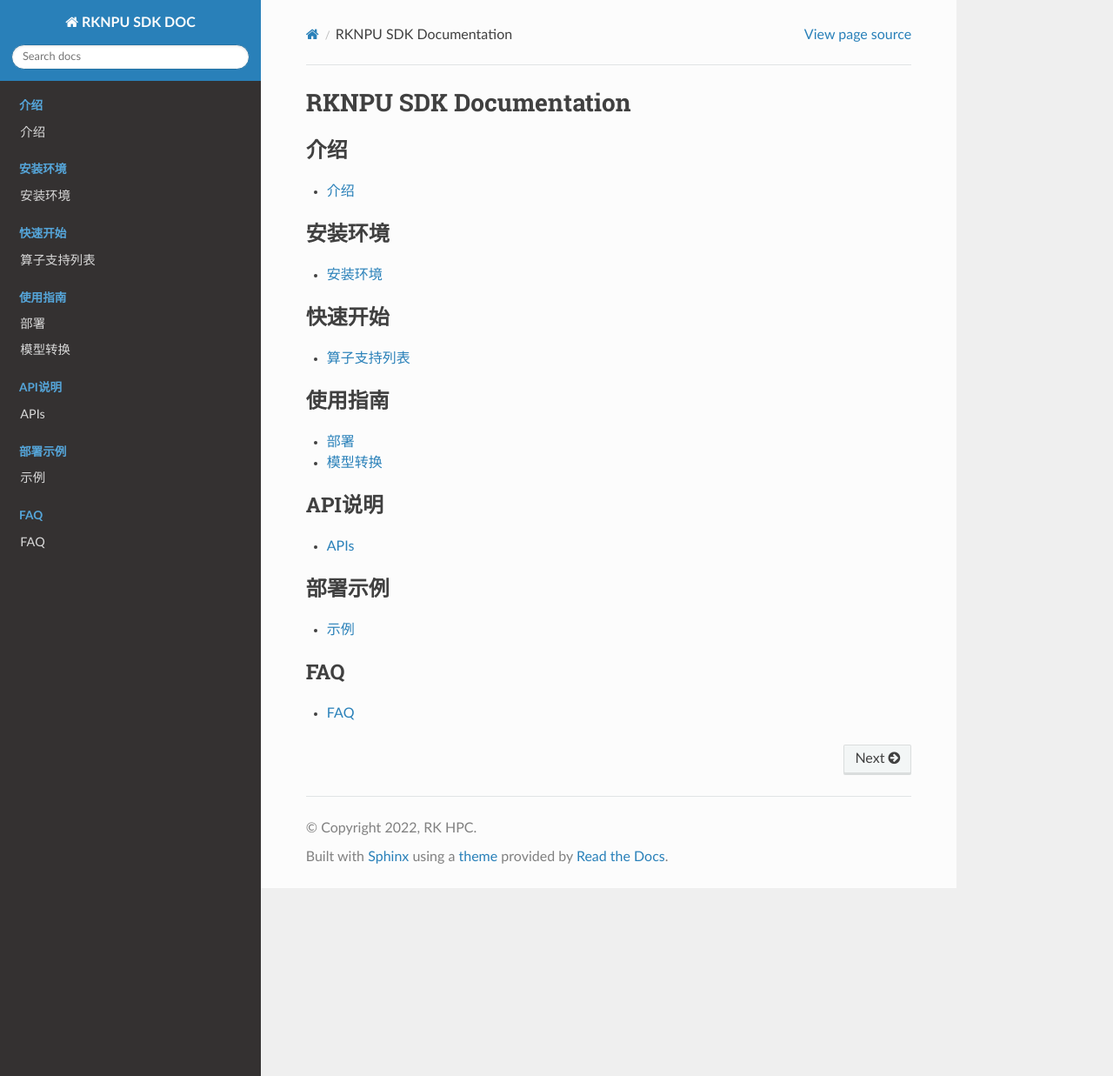
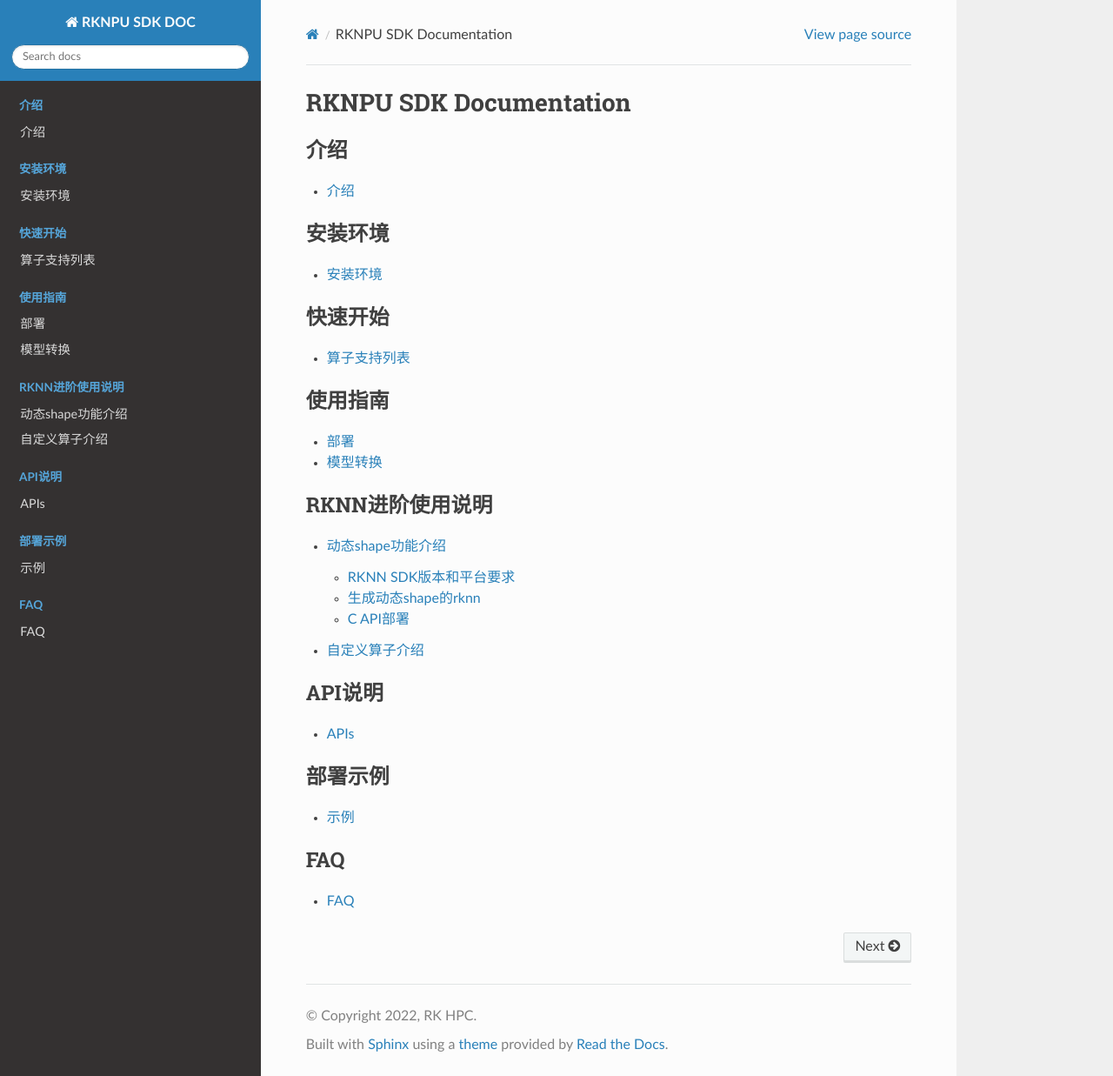
Before and after one commit to chifredhong/rknn_sdk_docs, a Sphinx documentation site: the page built from docs/index.rst, in a window 1280 px wide and 1237 px high. Shown: the whole window at 87% size. Built offline with Sphinx 7.4.7 and the Read the Docs theme 2.0.0, drawn with Linux system fonts in a browser that asks for light colours; some of the changed lines change nothing that is shown.

Commit message:
docs: [dynamic_shape] add feature doc

````diff
--- /dev/null
+++ b/docs/RKNN_Advanced_Features/custom_op/custom_op.md
@@ -0,0 +1 @@
+# 自定义算子介绍
--- /dev/null
+++ b/docs/RKNN_Advanced_Features/dynamic_shape/dynamic_shape.md
@@ -0,0 +1,236 @@
+# 动态shape功能介绍
+动态shape是指模型输入数据的形状在运行时可以改变。它可以帮助处理输入数据大小不固定的情况，增加模型的灵活性。在之前仅支持静态shape的rknn模型情况下，如果用户需要使用多个输入shape，传统的做法是生成多个rknn模型，在模型部署时初始化多个上下文分别执行推理，而在引入动态shape后，用户可以只保留一份与静态shape rknn模型大小接近的动态shape rknn模型，并使用一个上下文进行推理，从而节省Flash占用和DDR占用，动态shape在图像处理和序列模型推理中具有重要的作用，它的典型应用场景包括：
+
+- 序列长度改变的模型，常见于NLP模型，例如BERT, GPT
+- 空间维度变化的模型，例如分割和风格迁移
+- 带Batch模型，Batch维度上变化
+- 可变输出数量的目标检测模型
+
+
+##  RKNN SDK版本和平台要求
+* RKNN-Toolkit2版本>=1.5.0
+* RKNPU Runtime库(librknnrt.so)版本>=1.5.0
+* RK3566/RK3568/RK3588/RK3588S/RK3562平台的NPU支持该功能
+
+
+## 生成动态shape的rknn
+下面介绍使用RKNN-Toolkit2的python接口生成动态shape的rknn模型的步骤：
+
+### 1. 确认模型支持动态shape
+如果模型文件本身不是动态shape, RKNN-Toolkit2支持扩展成动态shape的rknn模型。首先，用户要确认模型本身不存在限制动态shape的算子或子图结构，例如，常量的形状无法改变，RKNN-Toolkit2工具在转换过程会报错，如果遇到不支持动态shape扩展的情况，用户要根据报错信息，修改模型结构，重新训练模型以支持动态shape。建议使用原始模型本身就是动态shape的模型。
+
+### 2. 设置需要使用的输入形状
+由于NPU硬件特性，动态shape rknn模型不支持输入形状任意改变，要求用户设置有限个输入形状。对于多输入的模型，每个输入的形状个数要相同。例如，在使用RKNN-Toolkit2转换Caffe模型时，python代码示例如下：
+```
+    dynamic_input = [
+        [[1,3,224,224]],    # set the first shape for all inputs
+        [[1,3,192,192]],    # set the second shape for all inputs
+        [[1,3,160,160]],    # set the third shape for all inputs
+    ]
+
+    # Pre-process config
+    rknn.config(mean_values=[103.94, 116.78, 123.68], std_values=[58.82, 58.82, 58.82], quant_img_RGB2BGR=True, dynamic_input=dynamic_shapes)
+```
+这段代码告诉RKNN-Toolkit2生成支持3个形状分别是[1,3,224,224]、[1,3,192,192]和[1,3,160,160]的动态shape rknn模型。
+
+dynamic_input中的shape与原始模型框架的layout一致，例如，对于相同的224x224大小的RGB图片做分类，TensorFlow/TFLite模型输入是[1,224,224,3]，而ONNX模型输入是[1,3,224,224]。
+
+### 3. 量化
+在设置好输入形状后， 如果要做量化，则设置量化矫正集数据。工具会读取用户设置的最大分辨率输入做量化（**最大分辨率**是所有输入尺寸之和的最大的一组形状）。
+- 如果量化矫正集是jpg/png图片格式，用户可以使用不同的分辨率的图片做量化，因为工具会对图片使用opencv的resize方法缩放到最大分辨率后做量化。
+- 如果量化矫正集是npy格式，则用户必须使用最大分辨率输入的形状。量化后，模型内所有形状在运行时使用同一套量化参数进行推理。
+
+### 4. 推理评估或精度分析
+动态shape推理或做精度分析时，用户必须提供第2步中设置的其中一种输入形状的输入，接口使用上与静态shape rknn模型场景一致，此处不做赘述。
+
+完整的创建动态shape rknn模型示例，请参考[动态shape rknn模型转换](https://github.com/rockchip-linux/rknn-toolkit2/tree/master/examples/functions/dynamic_shape)
+
+## C API部署
+得到动态shapeRKNN模型后，接下来开始使用RKNPU C API进行部署。按照接口形式，分为通用API和零拷贝API流程。
+
+### 通用API
+
+加载动态形状输入RKNN模型后，可以在运行时动态修改输入的形状。首先，通过rknn_query可以查询RKNN模型支持的输入形状列表,每个输入支持的形状列表信息以rknn_input_range结构体形式返回，它包含了每个输入的名称、数据布局信息、形状个数以及具体形状。接着，通过调用rknn_set_input_shapes接口，传入包含每个输入形状信息的rknn_tensor_attr数组指针可以设置当前推理使用的形状。在设置输入形状后，可以再次调用rknn_query查询当前设置成功后的输入和输出形状。
+最后，按照通用API流程完成推理。每次切换输入形状时，需要再设置一次新的形状，准备新形状大小的数据并再次调用rknn_inputs_set接口。如果推理前不需要切换输入形状，无需重复调用rknn_set_input_shapes接口。调用流程如下图所示：
+
+![](../../images/dynamic_shape_norm_api.png)
+
+#### 1. 初始化
+调用rknn_init接口初始化动态shape rknn模型，
+对于动态shape rknn模型，在init接口使用上有如下限制：
+- 不支持用户使用外部接口分配内存的零拷贝流程。
+- 不支持带RKNN_FLAG_SHARE_WEIGHT_MEM标志的初始化。
+- 不支持rknn_dup_context接口。
+
+
+#### 2. 查询RKNN模型支持的输入形状组合
+初始化成功后，通过rknn_query可以查询到RKNN模型支持的输入形状列表,每个输入支持的形状列表信息以rknn_input_range结构体形式返回，它包含了每个输入的名称，layout信息，支持的形状个数以及具体形状。C代码示例如下：
+```
+    // 查询模型支持的输入形状
+    rknn_input_range dyn_range[io_num.n_input];
+    memset(dyn_range, 0, io_num.n_input * sizeof(rknn_input_range));
+    for (uint32_t i = 0; i < io_num.n_input; i++)
+    {
+        dyn_range[i].index = i;
+        ret = rknn_query(ctx, RKNN_QUERY_INPUT_DYNAMIC_RANGE, &dyn_range[i], sizeof(rknn_input_range));
+        if (ret != RKNN_SUCC)
+        {
+            fprintf(stderr, "rknn_query error! ret=%d\n", ret);
+            return -1;
+        }
+        dump_input_dynamic_range(&dyn_range[i]);
+    }
+```
+注意：对于多输入的模型，所有输入的形状按顺序一一对应，例如，假设有两个输入、多种形状的rknn模型，第一个输入的第一个形状与第二个输入的第一个形状组合有效，不存在交叉的形状组合。
+
+
+#### 3.设置输入形状
+加载动态shape rknn模型后，您可以在运行时动态修改输入的形状。通过调用rknn_set_input_shapes接口，传入所有输入的rknn_tensor_attr数组，每个rknn_tensor_attr中的dims,n_dims和fmt三个成员信息表示了当前次推理的形状。例如，使用rknn_query获取的输入形状设置输入时，C代码示例如下：
+
+```
+    for (int s = 0; s < shape_num; ++s)
+    {
+        for (int i = 0; i < io_num.n_input; i++)
+        {
+            for (int j = 0; j < input_attrs[i].n_dims; ++j)
+            {
+                input_attrs[i].dims[j] = shape_range[i].dyn_range[s][j];
+            }
+        }
+        ret = rknn_set_input_shapes(ctx, io_num.n_input, input_attrs);
+        if (ret < 0)
+        {
+            fprintf(stderr, "rknn_set_input_shapes error! ret=%d\n", ret);
+            return -1;
+        }
+    }
+```
+其中，shape_num是支持的形状个数，shape_range[i].dyn_range[s]是第i个输入的第s个形状，io_num.n_input是输入数量,input_attrs是模型所有输入的rknn_tensor_attr结构体数组。
+
+在设置输入形状后，可以再次调用rknn_query查询当前次推理成功设置后的输入和输出形状，C代码示例如下：
+```
+        // 获取当前次推理的输入和输出形状
+        rknn_tensor_attr cur_input_attrs[io_num.n_input];
+        memset(cur_input_attrs, 0, io_num.n_input * sizeof(rknn_tensor_attr));
+        for (uint32_t i = 0; i < io_num.n_input; i++)
+        {
+            cur_input_attrs[i].index = i;
+            ret = rknn_query(ctx, RKNN_QUERY_CURRENT_INPUT_ATTR, &(cur_input_attrs[i]), sizeof(rknn_tensor_attr));
+            if (ret < 0)
+            {
+                printf("rknn_init error! ret=%d\n", ret);
+                return -1;
+            }
+            dump_tensor_attr(&cur_input_attrs[i]);
+        }
+
+        rknn_tensor_attr cur_output_attrs[io_num.n_output];
+        memset(cur_output_attrs, 0, io_num.n_output * sizeof(rknn_tensor_attr));
+        for (uint32_t i = 0; i < io_num.n_output; i++)
+        {
+            cur_output_attrs[i].index = i;
+            ret = rknn_query(ctx, RKNN_QUERY_CURRENT_OUTPUT_ATTR, &(cur_output_attrs[i]), sizeof(rknn_tensor_attr));
+            if (ret != RKNN_SUCC)
+            {
+                printf("rknn_query fail! ret=%d\n", ret);
+                return -1;
+            }
+            dump_tensor_attr(&cur_output_attrs[i]);
+        }
+```
+- 注意事项：
+1. rknn_set_input_shapes要求支持输入tensor的fmt=NHWC或者UNDEFINED类型,如果输入是4维，使用NHWC; 否则使用UNDEFINED。
+
+2. rknn_query接口命令的RKNN_QUERY_CURRENT_INPUT_ATTR和RKNN_QUERY_CURRENT_NATIVE_INPUT_ATTR区别在于， 前者获取原始模型NHWC或者UNDEFINED的输入形状，后者获取的是NPU以最优性能读取数据的的输入形状（可能是NHWC或者NC1HWC2）。RKNN_QUERY_CURRENT_OUTPUT_ATTR和RKNN_QUERY_CURRENT_NATIVE_OUTPUT_ATTR命令获取的输出形状区别也是如此。
+3. 在rknn_set_input_shapes尚未调用前，使用带RKNN_QUERY_CURRENT前缀的命令查询的形状信息是无效的。
+
+
+
+#### 4.推理
+在设置好当前输入形状后，假设输入Tensor的形状信息保存在cur_input_attrs数组中，以通用API接口为例，C代码示例如下：
+
+```
+    // 设置输入信息
+    rknn_input inputs[io_num.n_input];
+    memset(inputs, 0, io_num.n_input * sizeof(rknn_input));
+    for (int i = 0; i < io_num.n_input; i++)
+    {
+        int height = cur_input_attrs[i].fmt == RKNN_TENSOR_NHWC ? cur_input_attrs[i].dims[1] : cur_input_attrs[i].dims[2];
+        int width = cur_input_attrs[i].fmt == RKNN_TENSOR_NHWC ? cur_input_attrs[i].dims[2] : cur_input_attrs[i].dims[3];
+        cv::resize(imgs[i], imgs[i], cv::Size(width, height));
+        inputs[i].index = i;
+        inputs[i].pass_through = 0;
+        inputs[i].type = RKNN_TENSOR_UINT8;
+        inputs[i].fmt = RKNN_TENSOR_NHWC;
+        inputs[i].buf = imgs[i].data;
+        inputs[i].size = imgs[i].total() * imgs[i].channels();
+    }
+
+    // 将输入数据转换成正确的格式后，放到输入缓冲区
+    ret = rknn_inputs_set(ctx, io_num.n_input, inputs);
+    if (ret < 0)
+    {
+        printf("rknn_input_set fail! ret=%d\n", ret);
+        return -1;
+    }
+
+    // 进行推理
+    printf("Begin perf ...\n");
+    double total_time = 0;
+    for (int i = 0; i < loop_count; ++i)
+    {
+        int64_t start_us = getCurrentTimeUs();
+        ret = rknn_run(ctx, NULL);
+        int64_t elapse_us = getCurrentTimeUs() - start_us;
+        if (ret < 0)
+        {
+            printf("rknn run error %d\n", ret);
+            return -1;
+        }
+        total_time += elapse_us / 1000.f;
+        printf("%4d: Elapse Time = %.2fms, FPS = %.2f\n", i, elapse_us / 1000.f, 1000.f * 1000.f / elapse_us);
+    }
+    printf("Avg FPS = %.3f\n", loop_count * 1000.f / total_time);
+
+    // 获取输出结果
+    rknn_output outputs[io_num.n_output];
+    memset(outputs, 0, io_num.n_output * sizeof(rknn_output));
+    for (uint32_t i = 0; i < io_num.n_output; ++i)
+    {
+        outputs[i].want_float = 1;
+        outputs[i].index = i;
+        outputs[i].is_prealloc = 0;
+    }
+
+    ret = rknn_outputs_get(ctx, io_num.n_output, outputs, NULL);
+    if (ret < 0)
+    {
+        printf("rknn_outputs_get fail! ret=%d\n", ret);
+        return ret;
+    }
+
+    //释放输出缓冲区buffer
+    ret = rknn_outputs_release(ctx, io_num.n_output, outputs);
+```
+
+
+### 零拷贝接口
+
+对于零拷贝API而言，初始化成功后，通过rknn_query可以查询RKNN模型支持的输入形状列表，调用rknn_create_mem接口分配**最大形状**的输入和输出内存。接着，通过调用rknn_set_input_shapes接口，传入包含每个输入形状信息的rknn_tensor_attr数组指针可以设置当前推理使用的形状。在设置输入形状后，可以再次调用rknn_query查询设置成功后的输入和输出形状。最后，调用rknn_set_io_mem接口设置需要的输入输出内存。每次切换输入形状时，需要再设置一次新的形状，准备新形状大小的数据并再次调用rknn_set_io_mem接口，如果推理前不需要切换输入形状，无需重复调用rknn_set_input_shapes接口。典型用法流程如下图所示：
+
+
+![](../../images/dynamic_shape_zero_copy_api.png)
+
+- 注意事项：
+
+1. rknn_set_io_mem接口在动态shape情况下，输入buffer的形状和大小说明：
+
+   - 初始化完成后和调用rknn_set_input_shapes接口前，rknn_query接口使用RKNN_QUERY_INPUT_ATTR和RKNN_QUERY_OUTPUT_ATTR查询输入和输出Tensor的形状通常是最大的，用户可以使用这两个命令获取的大小来分配输入和输出内存。若遇到多输入模型，部分输入的形状可能不是最大的，此时需要搜索支持的形状中最大的规格，并分配对应大小的输入和输出内存。
+
+   - 如果输入是非4维度，使用fmt=UNDEFINED，传递原始模型输入形状的buffer，大小则根据输入形状和type计算得到。
+
+   - 如果输入是4维度，支持使用fmt=NHWC或者NC1HWC2， 传递NHWC或者NC1HWC2形状和对应size的buffer(通过rknn_query查询相应字段获取形状和size)。
+   - 建议rknn_set_io_mem传入的fmt与rknn_query查询的fmt一致，即传递NHWC输入的buffer，则通过RKNN_QUERY_CURRENT_INPUT_ATTR获取当前输入形状;传递NC1HWC2的输入buffer，则通过RKNN_QUERY_CURRENT_NATIVE_INPUT_ATTR查询当前NPU读取性能最优的输入形状。
+
+
+总之，RKNN动态shape可以帮助您处理可变大小的输入数据，提高模型的灵活性和效率。通过以上步骤，您可以使用RKNN C API进行动态shape的推理。完整的动态shapeC API Demo请参考[动态shape C API Demo](https://github.com/rockchip-linux/rknpu2/tree/master/examples/rknn_dynamic_shape_input_demo)
--- a/docs/conf.py
+++ b/docs/conf.py
@@ -1,3 +1,10 @@
+'''
+Author: Chifred
+Date: 2023-09-28 08:42:16
+LastEditTime: 2023-10-24 15:14:58
+Editors: Chifred
+Description: TODO
+'''
 # Configuration file for the Sphinx documentation builder.
 #
 # This file only contains a selection of the most common options. For a full
@@ -49,7 +56,7 @@
 #
 # This is also used if you do content translation via gettext catalogs.
 # Usually you set "language" from the command line for these cases.
-language = 'en'
+language = 'zh_CN'
 
 # List of patterns, relative to source directory, that match files and
 # directories to ignore when looking for source files.
--- a/docs/index.rst
+++ b/docs/index.rst
@@ -38,6 +38,13 @@
 
 
 .. toctree::
+  :maxdepth: 2
+  :caption: RKNN进阶使用说明
+
+  RKNN_Advanced_Features/dynamic_shape/dynamic_shape
+  RKNN_Advanced_Features/custom_op/custom_op
+
+.. toctree::
   :maxdepth: 1
   :caption: API说明
 
````
Also changed, not shown: docs/images/dynamic_shape_norm_api.png (added), docs/images/dynamic_shape_zero_copy_api.png (added).
